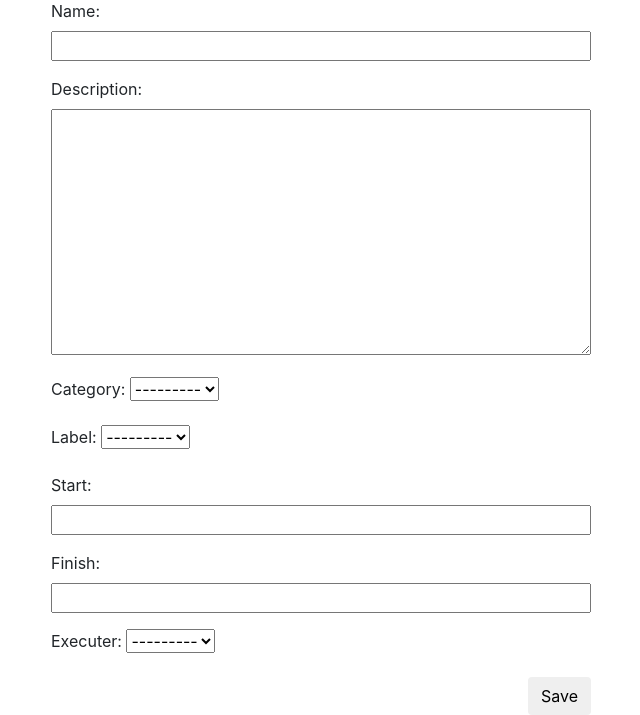
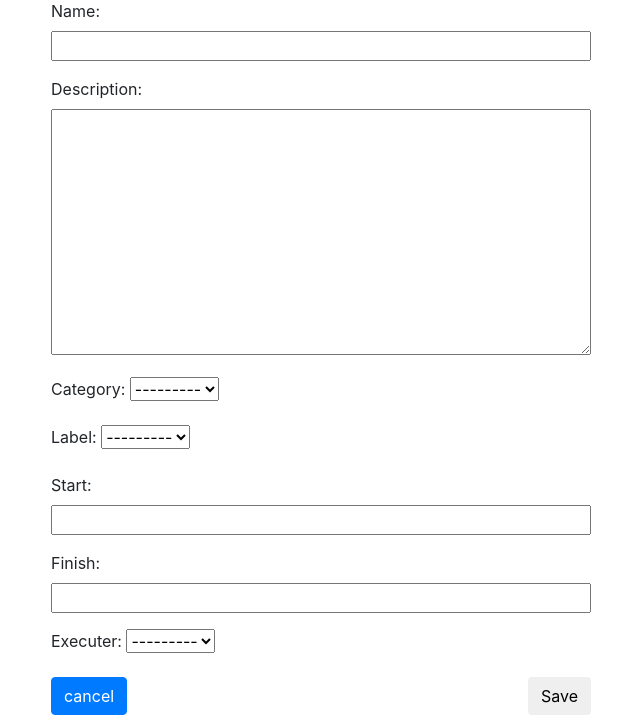
Before and after one commit to smolynets/task-manager, a Django app: page /add_task in a window 1280 px wide. Shown: the part 113-828 px from the top of the page, without its empty margins (319-959 px from the left). Run offline with Django 3.2, Linux system fonts and the light colour scheme; the visitor is signed in with stand-in values (Sample User, id 1); data comes from the database, SQL or seed files in the repository; data that the repository does not hold is empty; some libraries are stand-ins or nearby versions.

Commit message:
add cancel buttom to adding form

```diff
--- a/taskmanager/templates/taskmanager/add_edit_task.html
+++ b/taskmanager/templates/taskmanager/add_edit_task.html
@@ -19,6 +19,7 @@
 		    <form method="POST" class="post-form">{% csrf_token %}
 		        {{ form.as_p }}
 		        <button type="submit" class="save btn btn-default">Save</button>
+		        <a href="{% url "list" %}" class="btn btn-primary">cancel</a>
 		    </form>
 		</div>
 
```
